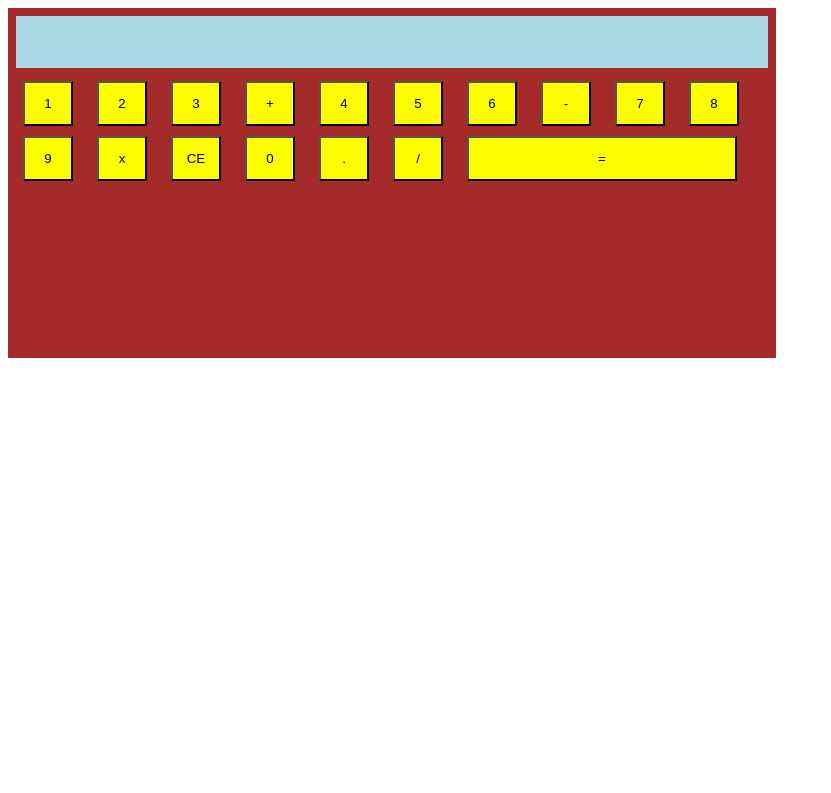
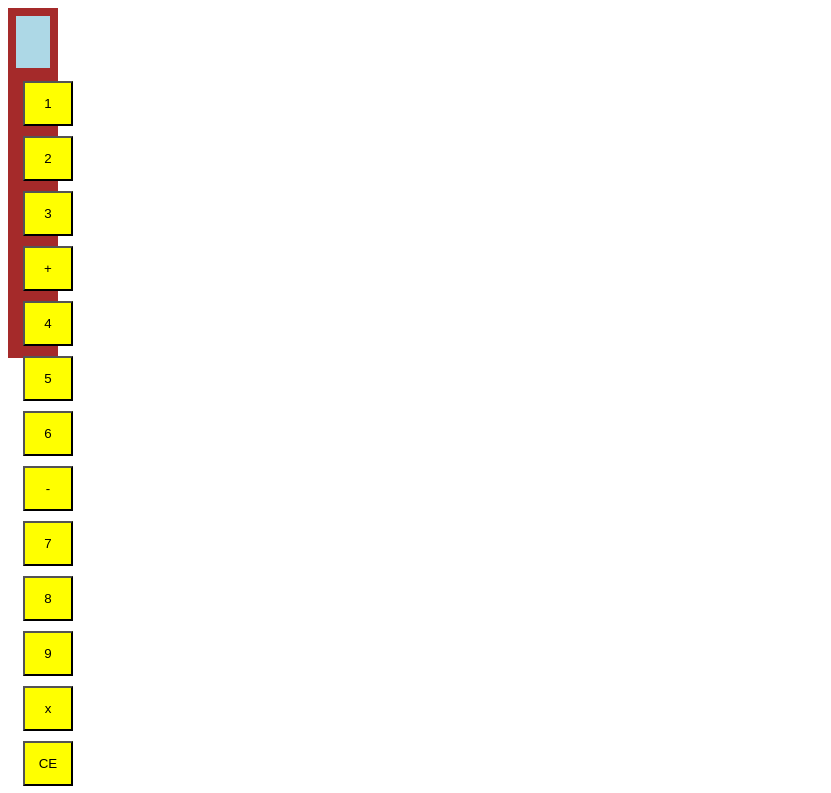
Before and after one commit to Sbartra/Javascript-Calculator, a plain HTML site: page index.html in a window 1280 px wide. Shown: the top 793 px of the page, without its empty margins (0-831 px from the left). Drawn offline with Linux system fonts and the light colour scheme.

Commit message:
Update main.css

```diff
--- a/main.css
+++ b/main.css
@@ -1,7 +1,7 @@
 .calc{
     position:absolute;
     background-color: brown;
-    width: 60%;
+    width: 50px;
     height:350px;
 
   }
```
